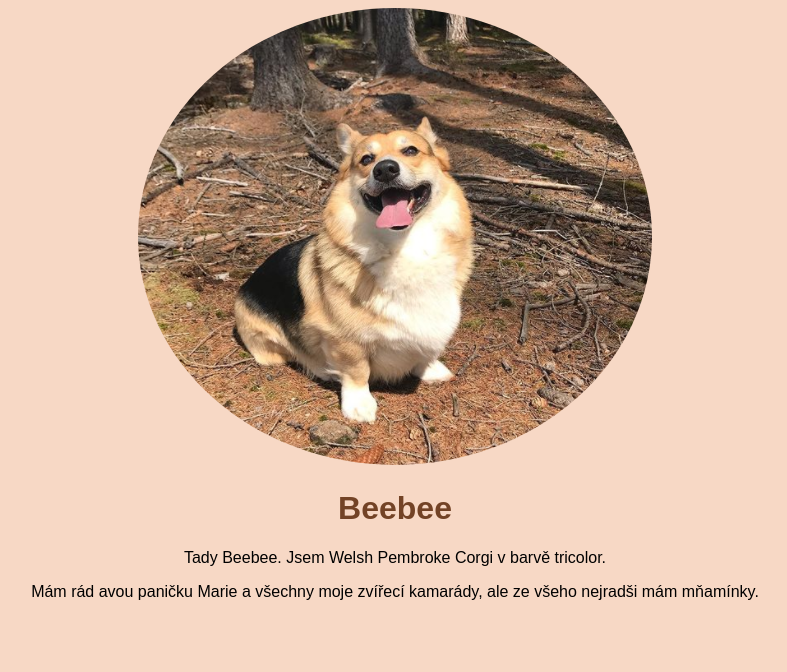
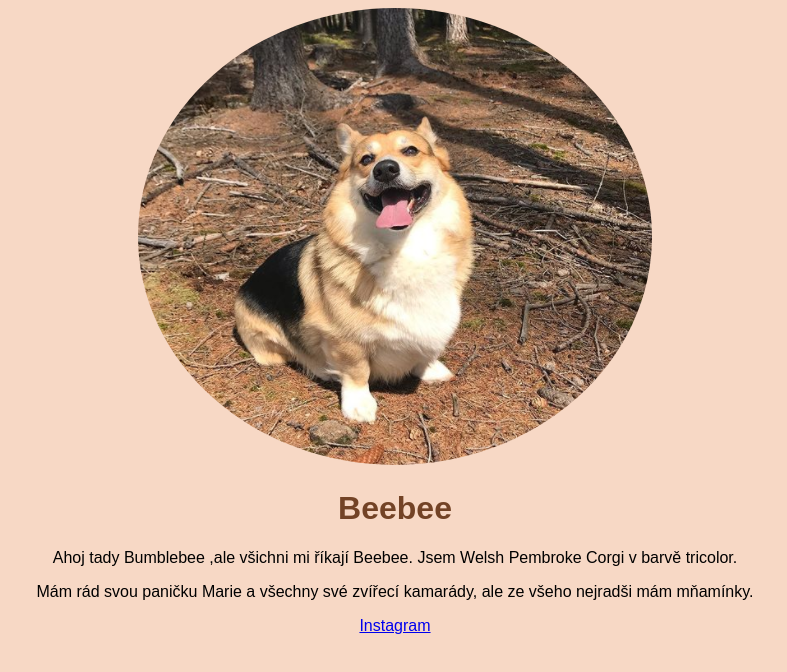
Before and after one commit to Lacriss/vizitka, a plain HTML site: page index.html in a window 1280 px wide. Shown: the whole page, without its empty margins (245-1032 px from the left). Drawn offline with Linux system fonts and the light colour scheme.

Commit message:
instagram

```diff
--- a/index.html
+++ b/index.html
@@ -11,11 +11,12 @@
     <img src="beebee.PNG" alt="beebee">
     <h1>Beebee</h1>
     <p>
-        Tady Beebee. Jsem Welsh Pembroke Corgi v barvě tricolor.
+        Ahoj tady Bumblebee ,ale všichni mi říkají Beebee. Jsem Welsh Pembroke Corgi v barvě tricolor.
     </p>
     <p>
-        Mám rád avou paničku Marie a všechny moje zvířecí kamarády, ale ze všeho nejradši mám mňamínky.
+        Mám rád svou paničku Marie a všechny své zvířecí kamarády, ale ze všeho nejradši mám mňamínky.
     </p>
+    <a href="https://www.instagram.com/bumblebeethecorgi/?hl=cs">Instagram</a>
 
 </body>
 </html>
```
